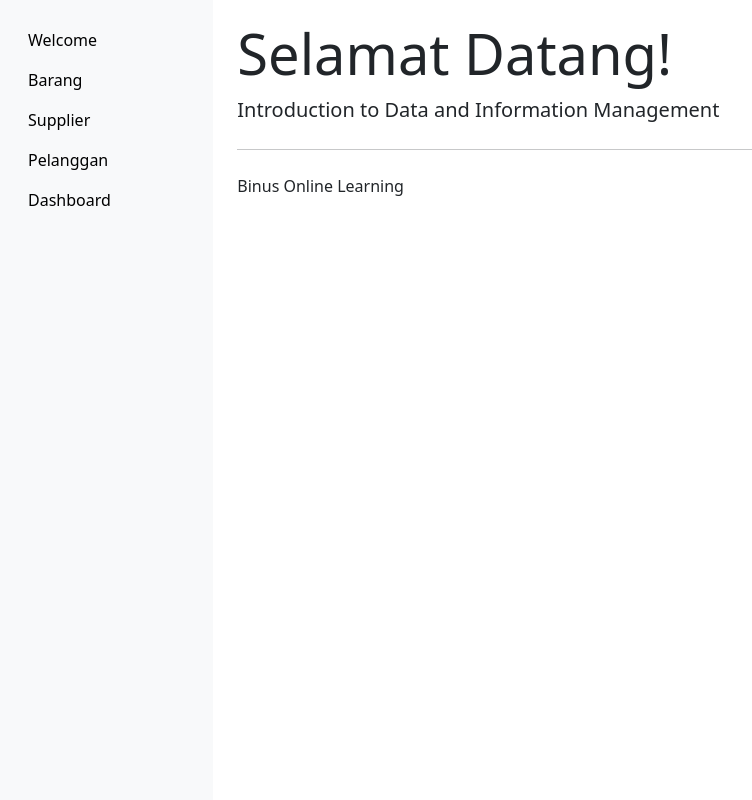
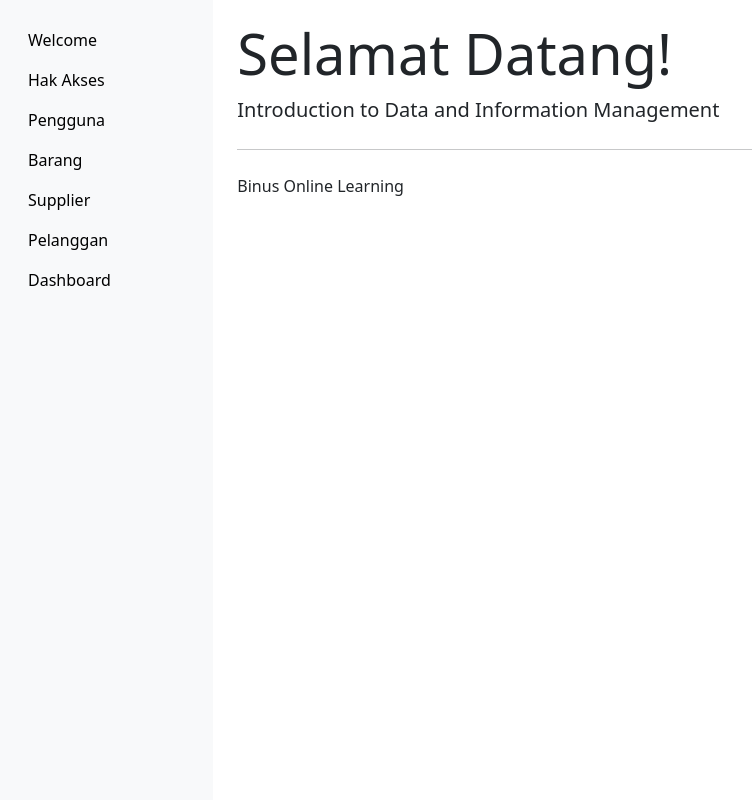
Before and after one commit to FuadFikri/php-crud-mvc, a PHP site: page / in a window 1280 px wide. Shown: the whole page, without its empty margins (0-752 px from the left). Run offline with PHP 8.4, Linux system fonts and the light colour scheme.

Commit message:
Update sidebar.php

```diff
--- a/views/layout/sidebar.php
+++ b/views/layout/sidebar.php
@@ -3,6 +3,12 @@
     <ul class="nav flex-column">
         <li class="nav-item">
             <a class="nav-link " href="index.php?controller=main&action=index">Welcome</a>
+        </li>
+        <li class="nav-item">
+            <a class="nav-link " href="index.php?controller=hakakses&action=index">Hak Akses</a>
+        </li>
+        <li class="nav-item">
+            <a class="nav-link " href="index.php?controller=pengguna&action=index">Pengguna</a>
         </li>
         <li class="nav-item">
             <a class="nav-link " href="index.php?controller=barang&action=index">Barang</a>
```
